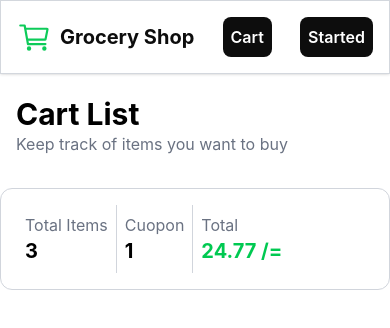
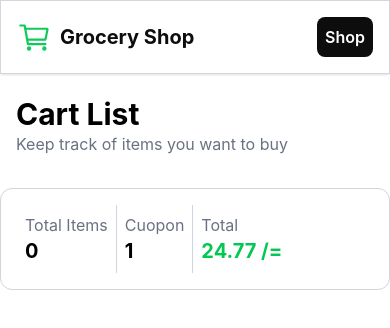
Before and after one commit to KC-Njoroge21/Grocery-Shop, a React (Vite) app: page /cart in a window 390 px wide. Shown: the top 328 px of the page. Built offline with nearby package versions, Linux system fonts and the light colour scheme.

Commit message:
Updated the total items in the Cart page to be responsive

```diff
--- a/src/components/Header.jsx
+++ b/src/components/Header.jsx
@@ -1,8 +1,17 @@
-import React from 'react'
+import React, { useState } from 'react'
 import { IoCartOutline } from "react-icons/io5";
 import { Link } from 'react-router-dom';
 
 const Header = () => {
+
+  const [isLoggedIn, setIsLoggedIn] = useState(false)
+
+  const toggle = () => {
+    setIsLoggedIn((prevState) => {
+      return !prevState
+    })
+  }
+
   return (
     <header className='flex justify-between p-4 shadow-sm fixed w-full z-10 backdrop-blur-xl border border-gray-300 bg-white opacity-95  '>
       <div className='flex gap-2 items-center'>
@@ -10,13 +19,19 @@ const Header = () => {
         <h3 className='sm:text-3xl text-xl font-bold'>Grocery Shop</h3>
       </div>
 
-      <Link to={'/cart'}>
+      {
+        isLoggedIn ? <Link to={'/cart'}>
          <button className='p-2 text-white font-semibold rounded-lg bg-black'>Cart</button>
-      </Link>
+      </Link> : null
+      }
 
-    <Link to={'/products'}>
-      <button className='p-2 text-white font-semibold rounded-lg bg-black'>Started</button>
+
+
+     <Link to={'/products'}>
+      <button onClick={toggle} className='p-2 text-white cursor-pointer font-semibold rounded-lg bg-black'>{isLoggedIn ? "Exit" : "Shop"}</button>
     </Link>
+
+
     </header>
   )
 }
--- a/src/pages/Cart.jsx
+++ b/src/pages/Cart.jsx
@@ -5,6 +5,8 @@ import CartProduct from '../components/CartProduct'
 const Cart = () => {
 
   const shoppingList = useSelector((state) => state.cart.groceryShoppingList)
+
+  const totalQuantity =  useSelector((state) => state.cart.totalQuantity)
 
   const allItems = shoppingList.map((item, index) => {
     return (
@@ -24,7 +26,7 @@ const Cart = () => {
 
           <div className='border-r w-20% flex flex-col border-gray-300 p-2 sm:p-4'>
             <h6 className='text-gray-500'>Total Items</h6>
-            <h4 className='sm:text-3xl text-xl font-bold'>3</h4>
+            <h4 className='sm:text-3xl text-xl font-bold'>{totalQuantity}</h4>
           </div>
 
           <div className='border-r w-20% shrink flex flex-col p-2 border-gray-300 sm:p-4 '>
--- a/src/store/cart-slice.js
+++ b/src/store/cart-slice.js
@@ -56,6 +56,8 @@ const cartSlice = createSlice({
           itemExists.totalPrice -=itemExists.price;
 
       }
+
+      state.totalQuantity--
     }
   }
 })
```
